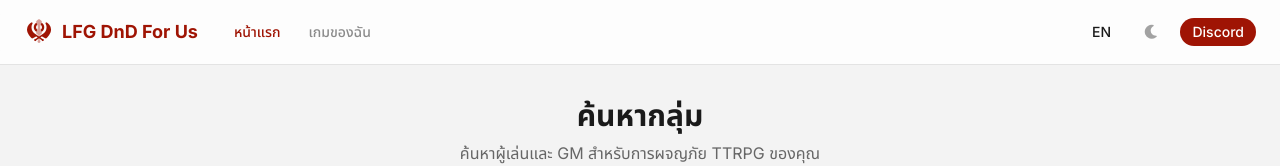
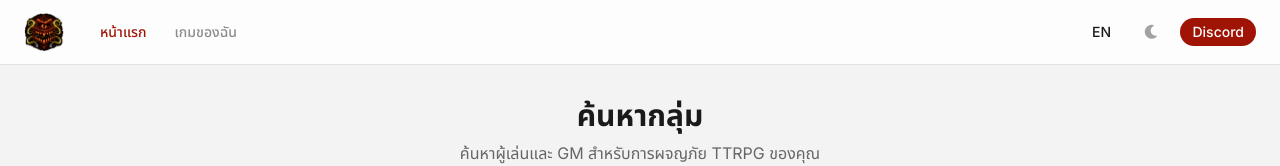
Before and after one commit to 3xbun/lfg-dnd-for.us, a Vue app: page / in a window 1280 px wide. Shown: the top 166 px of the page. Built offline with nearby package versions, Linux system fonts and the light colour scheme; no server answers.

Commit message:
Replace logo text with image in AppHeader component

```diff
--- a/src/components/layout/AppHeader.vue
+++ b/src/components/layout/AppHeader.vue
@@ -55,9 +55,8 @@ function hideHint() {
 <template>
   <header class="sticky top-0 z-50 border-b border-border bg-header/80 backdrop-blur-md">
     <div class="mx-auto flex h-16 max-w-7xl items-center gap-6 px-6">
-      <router-link to="/" class="flex items-center gap-2 text-brand font-bold text-lg whitespace-nowrap">
-        <span class="text-2xl"><i class="fad fa-khanda text-brand"></i></span>
-        <span class="hidden sm:inline">LFG DnD For Us</span>
+      <router-link to="/" class="flex items-center">
+        <img src="/imgs/logo.png" alt="LFG DnD For Us" class="h-10 w-10 object-contain" />
       </router-link>
 
       <nav class="flex flex-1 items-center gap-1">
```
